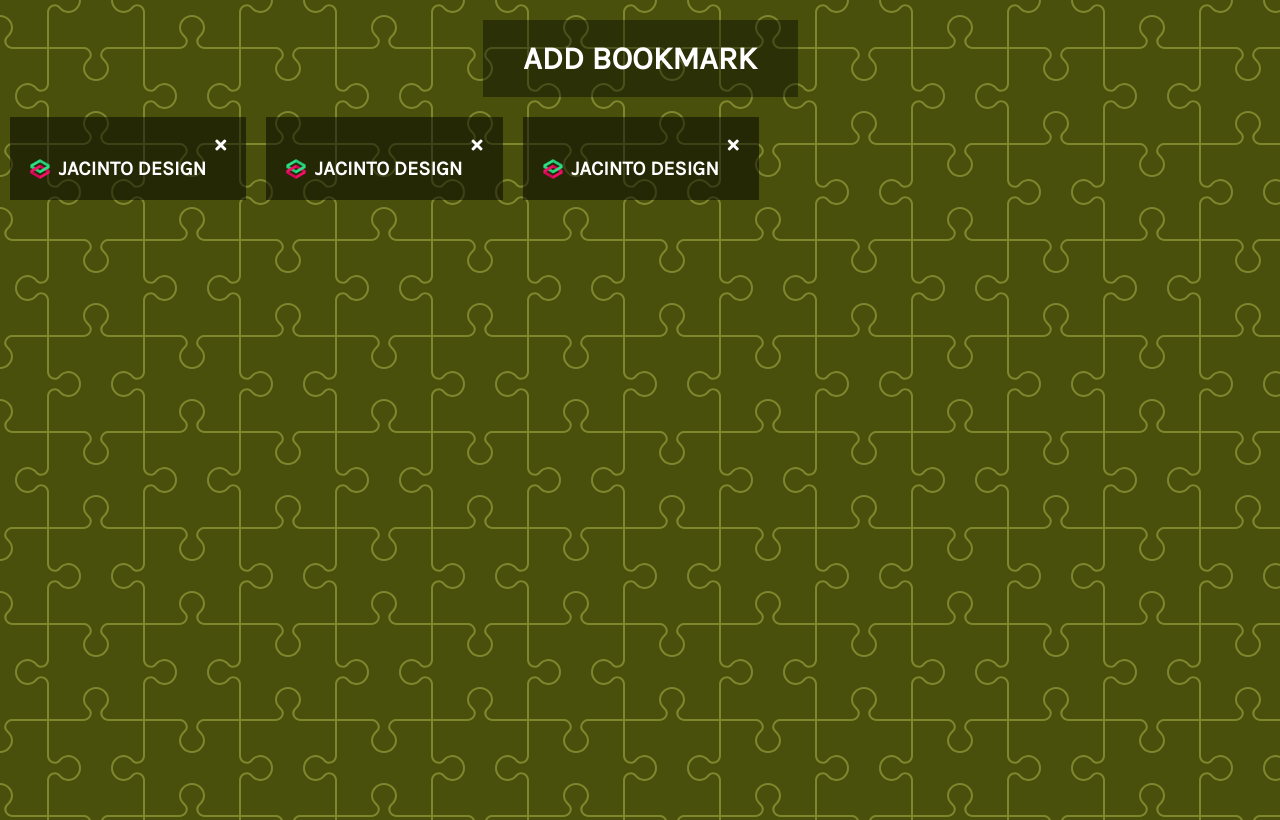
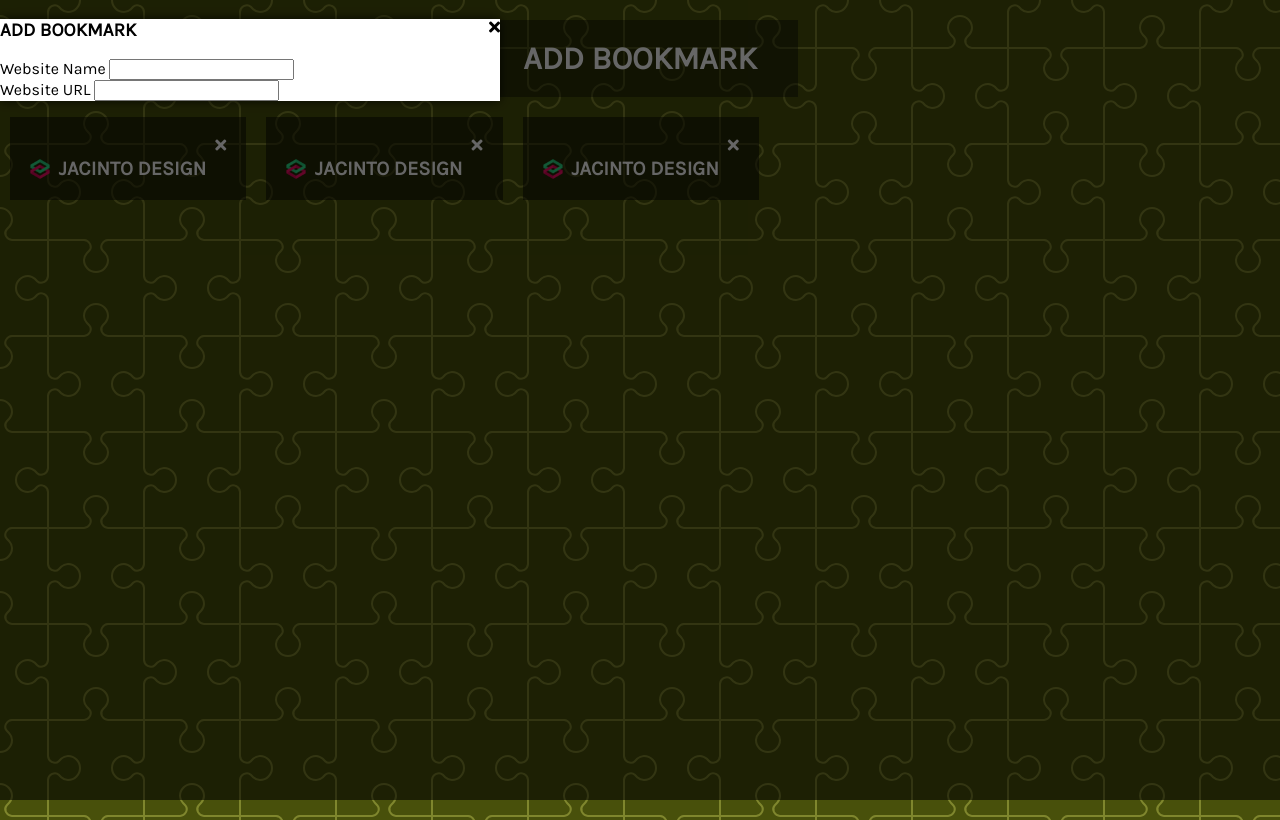
Before and after one commit to nikosajadi/Book-Keeper, a plain HTML site: page index.html in a window 1280 px wide. Drawn offline with Linux system fonts and the light colour scheme; a web font is replaced by a local one.

Commit message:
Building Modal

```diff
--- a/index.html
+++ b/index.html
@@ -36,6 +36,33 @@
             </div>
         </div>
     </div>
+    <!-- MODAL -->
+      <!-- parent container -->
+    <div class="modal-container" show-modal id="modal">
+        <div class="modal">
+            <i class="fas fa-times close-icon" id="close-modal"></i>
+            <div class="modal-header">
+                <h3>ADD BOOKMARK</h3>
+            </div>
+                <div class="modal-content">
+                   <form id="bookmark-form">
+                    <!-- Website Name -->
+                      <div class="form-group">
+                         <label for="website-name" class="form-label">Website Name</label>
+                         <input type="text" class="form-input" id="website-name">
+                     </div>
+                    <!-- Website URL -->
+                     <div class="form-group">
+                         <label for="website-url" class="form-label">Website URL</label>
+                         <input type="text" class="form-input" id="website-url">
+                     </div>
+                </form>
+
+            </div>
+        </div>
+    </div>
+
+
     <!-- Script -->
     <script src="script.js"></script>
 </body>
--- a/style.css
+++ b/style.css
@@ -87,6 +87,53 @@ a {
   vertical-align: sub;
   margin-right: 5px;
  }
+/*  Modal */
+
+
+.modal-container {
+   /* overlay */
+  background: rgba(0, 0, 0, 0.6);
+  /* display: none; */
+  /* display: none; */
+  position: fixed;
+  top: 0;
+  left: 0;
+  right: 0;
+  bottom: 0;
+}
+
+ .show-modal {
+  display: flex;
+  align-items: center;
+  /* this allow us to center our modal vertically & hotizontally within the page */
+  justify-content: center;
+}
+ .modal {
+  background: #fff;
+  /* vertical & horizontal = 0 , 10px all the way around */
+  box-shadow: 0 0 10px rgba(0, 0, 0, 0.8);
+  /* in order for it  to look good on mobile devices*/
+  max-width: 95%;
+  /* in order for it to look good on dexktop and never be 500px for desktop */
+  width: 500px;
+  /* i made it five secounds just to show more clearly what' happend */
+  animation: modalopen 1s;
+ }
+
+ @keyframes modalopen {
+  from {
+    opacity: 0;
+  }
+  to {
+    opacity: 1;
+  }
+ }
+ .modal-header {
+
+ }
+
+
+
  @media screen and (max-width: 600px) {
   .container {
     /* Colum allows objects to go top to botton instead of left to right */
```
